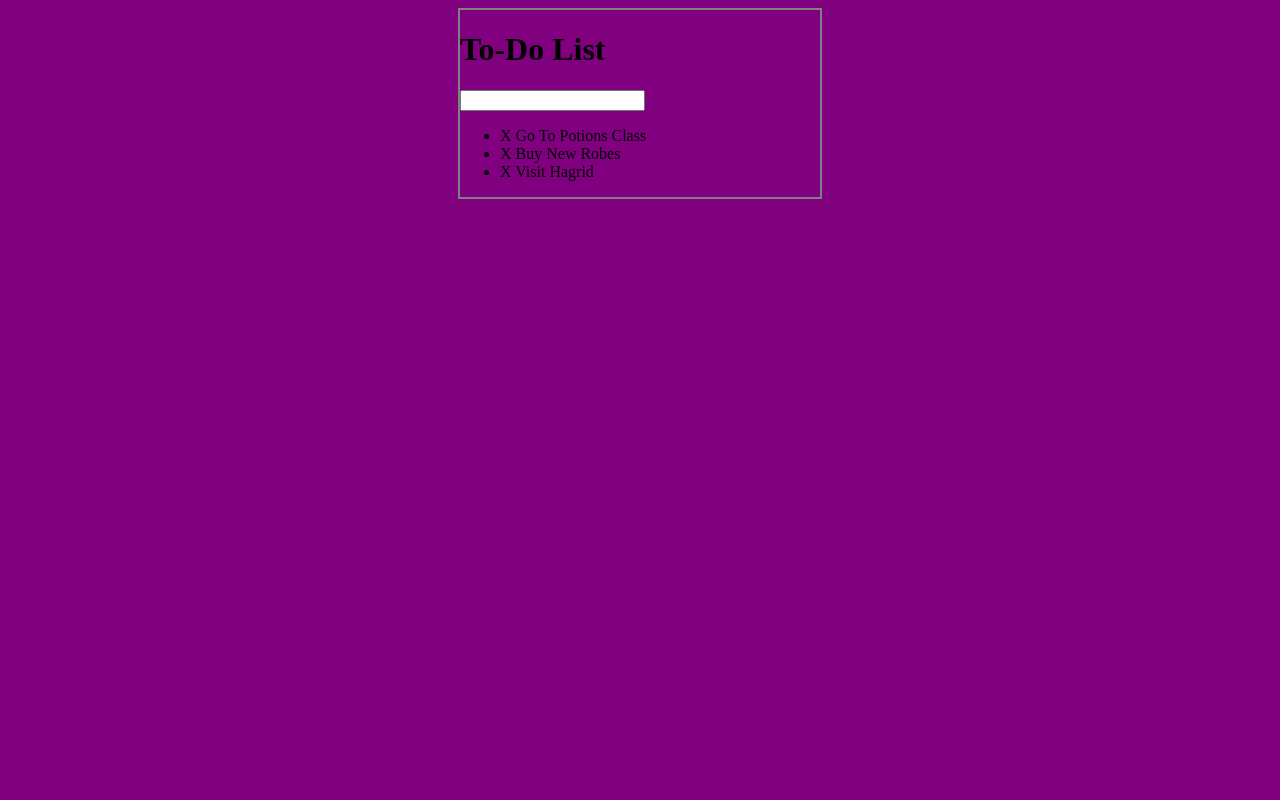
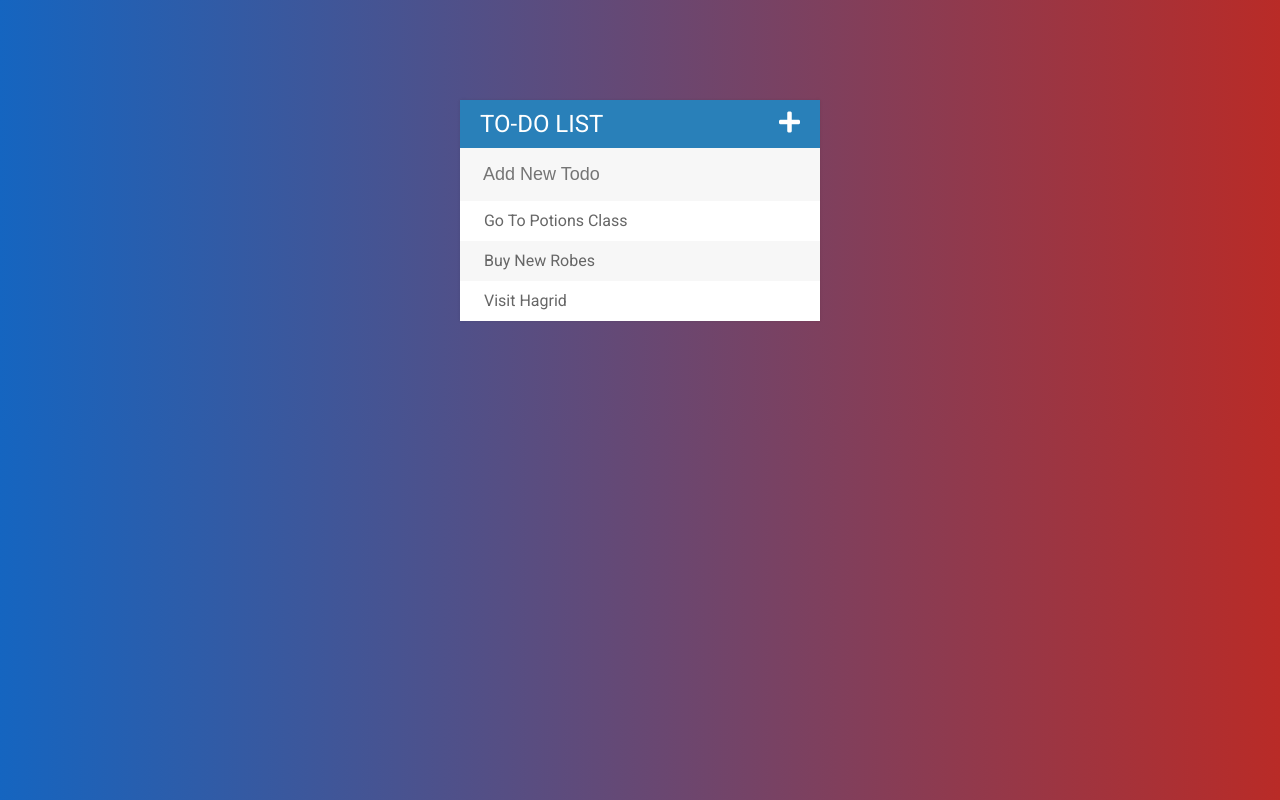
Before and after one commit to znoori455/ToDoList, a plain HTML site: page index.html in a window 1280 px wide. Drawn offline with Linux system fonts and the light colour scheme.

Commit message:
added styling to page

```diff
--- a/assets/css/todos.css
+++ b/assets/css/todos.css
@@ -1,11 +1,80 @@
 body {
-    background: purple;
+    background: #b92b27;  /* fallback for old browsers */
+    background: -webkit-linear-gradient(to right, #1565C0, #b92b27);  /* Chrome 10-25, Safari 5.1-6 */
+    background: linear-gradient(to right, #1565C0, #b92b27); /* W3C, IE 10+/ Edge, Firefox 16+, Chrome 26+, Opera 12+, Safari 7+ */
+
+    font-family: Roboto;
+}
+
+h1 {
+    background: #2980b9;
+    color: white;
+    margin: 0;
+    padding: 10px 20px;
+    text-transform: uppercase;
+    font-size: 24px;
+    font-weight: normal;
+}
+
+.fa-plus {
+    float: right;
+}
+
+input {
+    font-size: 18px;
+    background-color: #f7f7f7;
+    width: 100%;
+    padding: 13px 13px 13px 20px;
+    box-sizing: border-box;
+    color: #2980b9;
+    border: 3px solid rgba(0, 0, 0, 0);
+}
+
+input:focus {
+    background: #fff;
+    border: 3px solid #2980b9;
+    outline: none;
+}
+
+ul {
+    list-style: none;
+    margin: 0;
+    padding: 0;
+}
+
+li {
+    background: #fff;
+    height: 40px;
+    line-height: 40px;
+    color: #666;
+}
+
+li:nth-child(2n) {
+    background: #f7f7f7;
+}
+
+span {
+    background: #e74c3c;
+    height: 40px;
+    margin-right: 20px;
+    text-align: center;
+    color: white;
+    width: 0;
+    display: inline-block;
+    transition: 0.2s linear;
+    opacity: 0;
+}
+
+li:hover span {
+    width: 40px;
+    opacity: 1.0;
 }
 
 #container {
-    border: 2px solid gray;
     width: 360px;
-    margin: 0 auto;
+    margin: 100px auto;
+    background: #f7f7f7;
+    box-shadow: 0 0 3px rgba(0, 0, 0, 0.1);
 }
 
 .completed {
--- a/assets/js/todos.js
+++ b/assets/js/todos.js
@@ -17,6 +17,10 @@ $("input[type='text']").keypress(function(event) {
         let todoText = $(this).val();
         $(this).val("");
         //create a new li and add to ul
-        $("ul").append(`<li><span>X</span> ${todoText}</li>`);
+        $("ul").append(`<li><span><i class="fas fa-trash"></i></span> ${todoText}</li>`);
     }
 });
+
+$(".fa-plus").click(function() {
+    $("input[type='text']").fadeToggle(100);
+})
--- a/index.html
+++ b/index.html
@@ -3,18 +3,20 @@
 <head>
     <title>Todo List</title>
     <link rel="stylesheet" href="assets/css/todos.css">
+    <link href="https://fonts.googleapis.com/css?family=Roboto:400,500,700&display=swap" rel="stylesheet">
+    <link rel="stylesheet" href="https://cdnjs.cloudflare.com/ajax/libs/font-awesome/5.11.2/css/all.css">
     <script type="text/javascript" src="assets/js/lib/jquery-3.4.1.min.js"></script>
 </head>
 <body>
 
     <div id="container">
-        <h1>To-Do List</h1>
-        <input type="text">
+        <h1>To-Do List <i class="fas fa-plus"></i></h1>
+        <input type="text" placeholder="Add New Todo">
 
         <ul>
-            <li><span>X</span> Go To Potions Class</li>
-            <li><span>X</span> Buy New Robes</li>
-            <li><span>X</span> Visit Hagrid</li>
+            <li><span><i class="fas fa-trash"></i></span> Go To Potions Class</li>
+            <li><span><i class="fas fa-trash"></i></span> Buy New Robes</li>
+            <li><span><i class="fas fa-trash"></i></span> Visit Hagrid</li>
         </ul>
     </div>
 
```
